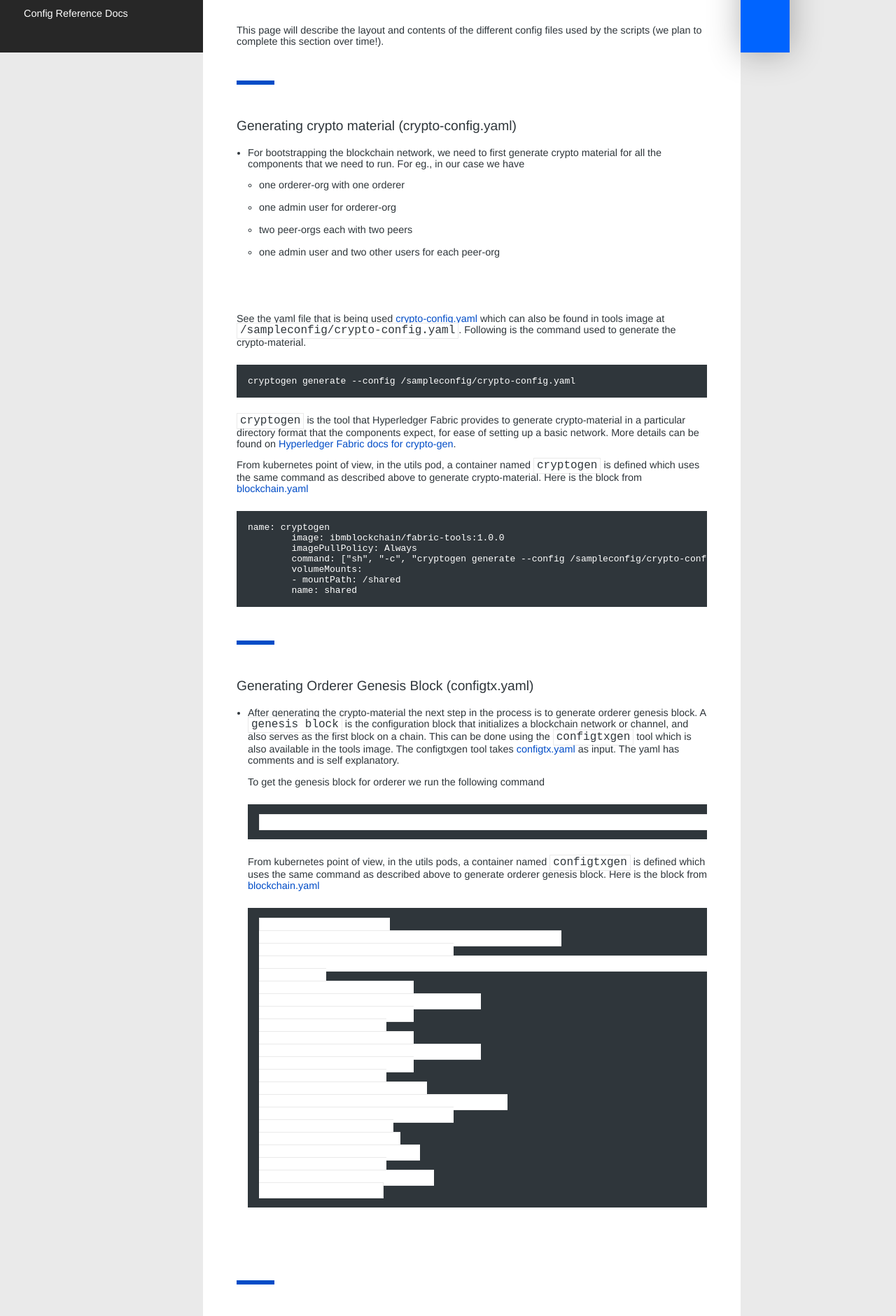
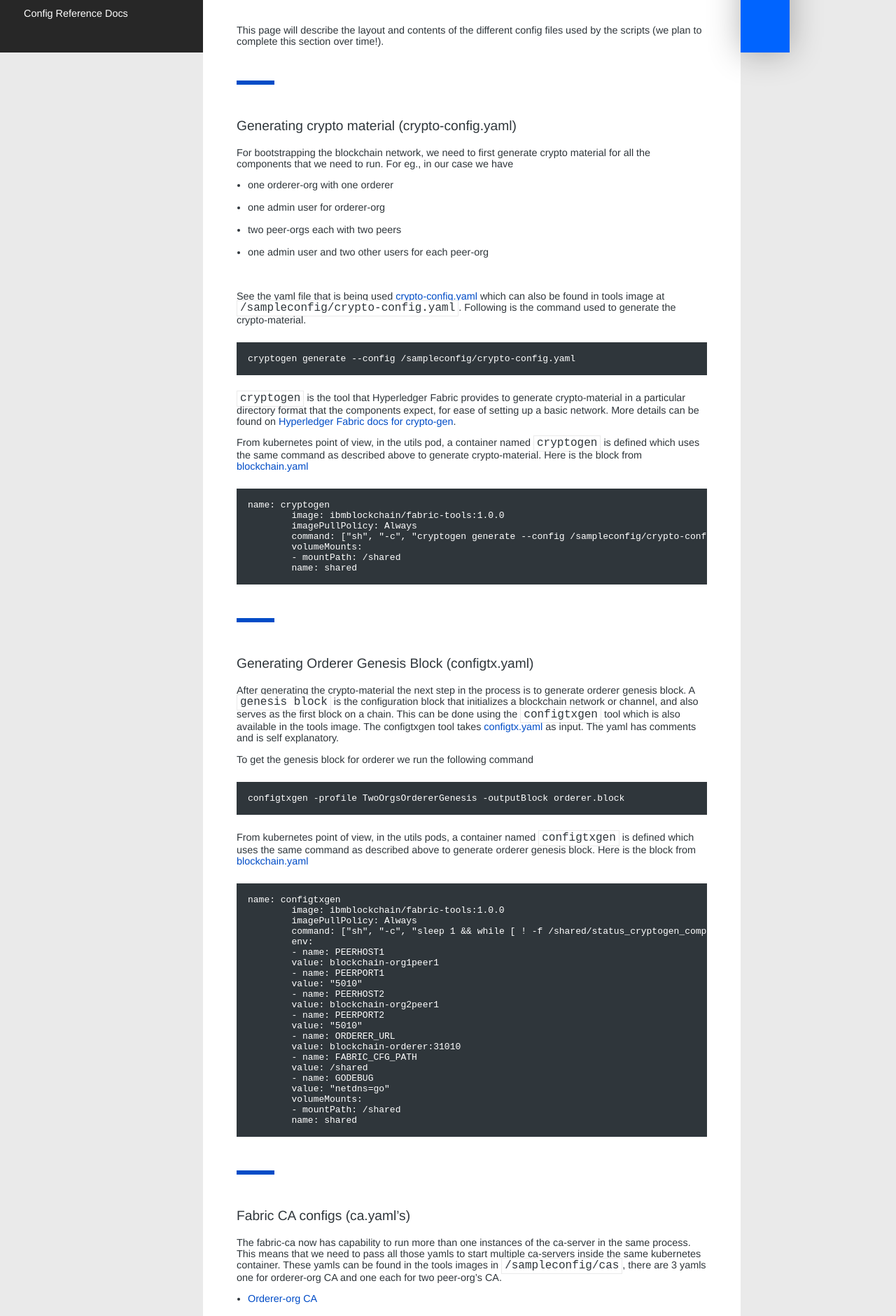
Before and after one commit to IBM-Blockchain-Archive/ibm-blockchain.github.io, a Jekyll site: the page built from _pages/06_Config Reference Docs.md, in a window 1280 px wide. Shown: the part 382-2262 px from the top of the page at 70% size. Built offline with Jekyll 4.4.1, drawn with Linux system fonts in a browser that asks for light colours; some web fonts are replaced; some of the changed text lies outside the part shown.

Commit message:
various md fixes

````diff
--- a/_pages/06_Config Reference Docs.md
+++ b/_pages/06_Config Reference Docs.md
@@ -12,12 +12,12 @@
 * * *
 ### Generating crypto material (crypto-config.yaml)
 
-- For bootstrapping the blockchain network, we need to first generate crypto material for all the components that we need to run. For eg., in our case we have
+For bootstrapping the blockchain network, we need to first generate crypto material for all the components that we need to run. For eg., in our case we have
 
-	* one orderer-org with one orderer
-	* one admin user for orderer-org
-	* two peer-orgs each with two peers
-	* one admin user and two other users for each peer-org
+* one orderer-org with one orderer
+* one admin user for orderer-org
+* two peer-orgs each with two peers
+* one admin user and two other users for each peer-org
 
 See the yaml file that is being used [crypto-config.yaml](./crypto-config.yaml) which can also be found in tools image at `/sampleconfig/crypto-config.yaml`. Following is the command used to generate the crypto-material.
 
@@ -30,7 +30,7 @@
 
 From kubernetes point of view, in the utils pod, a container named `cryptogen` is defined which uses the same command as described above to generate crypto-material. Here is the block from [blockchain.yaml](../../kube-configs/blockchain.yaml)
 
-```
+```bash
 name: cryptogen
 	image: ibmblockchain/fabric-tools:1.0.0
 	imagePullPolicy: Always
@@ -43,46 +43,47 @@
 * * *
 ### Generating Orderer Genesis Block (configtx.yaml)
 
-- After generating the crypto-material the next step in the process is to generate orderer genesis block. A `genesis block` is the configuration block that initializes a blockchain network or channel, and also serves as the first block on a chain. This can be done using the `configtxgen` tool which is also available in the tools image. The configtxgen tool takes [configtx.yaml](./configtx.yaml) as input. The yaml has comments and is self explanatory.
+After generating the crypto-material the next step in the process is to generate orderer genesis block. A `genesis block` is the configuration block that initializes a blockchain network or channel, and also serves as the first block on a chain. This can be done using the `configtxgen` tool which is also available in the tools image. The configtxgen tool takes [configtx.yaml](./configtx.yaml) as input. The yaml has comments and is self explanatory.
 
-	To get the genesis block for orderer we run the following command
-	```bash
-	configtxgen -profile TwoOrgsOrdererGenesis -outputBlock orderer.block
-	```
+To get the genesis block for orderer we run the following command
+```bash
+configtxgen -profile TwoOrgsOrdererGenesis -outputBlock orderer.block
+```
 
-	From kubernetes point of view, in the utils pods, a container named `configtxgen` is defined which uses the same command as described above to generate orderer genesis block. Here is the block from [blockchain.yaml](../../kube-configs/blockchain.yaml)
-	```
-	name: configtxgen
-		image: ibmblockchain/fabric-tools:1.0.0
-		imagePullPolicy: Always
-		command: ["sh", "-c", "sleep 1 && while [ ! -f /shared/status_cryptogen_complete ]; do echo Waiting for cryptogen; sleep 1; done; cp /sampleconfig/configtx.yaml 	/shared/configtx.yaml; cd /shared/; configtxgen -profile TwoOrgsOrdererGenesis -outputBlock orderer.block && find /shared -type d | xargs chmod a+rx && find /shared -type f | xargs chmod a+r && touch /shared/status_configtxgen_complete && rm /shared/status_cryptogen_complete"]
-		env:
-		- name: PEERHOST1
-		value: blockchain-org1peer1
-		- name: PEERPORT1
-		value: "5010"
-		- name: PEERHOST2
-		value: blockchain-org2peer1
-		- name: PEERPORT2
-		value: "5010"
-		- name: ORDERER_URL
-		value: blockchain-orderer:31010
-		- name: FABRIC_CFG_PATH
-		value: /shared
-		- name: GODEBUG
-		value: "netdns=go"
-		volumeMounts:
-		- mountPath: /shared
-		name: shared
-	```
+From kubernetes point of view, in the utils pods, a container named `configtxgen` is defined which uses the same command as described above to generate orderer genesis block. Here is the block from [blockchain.yaml](../../kube-configs/blockchain.yaml)
+
+```bash
+name: configtxgen
+	image: ibmblockchain/fabric-tools:1.0.0
+	imagePullPolicy: Always
+	command: ["sh", "-c", "sleep 1 && while [ ! -f /shared/status_cryptogen_complete ]; do echo Waiting for cryptogen; sleep 1; done; cp /sampleconfig/configtx.yaml 	/shared/configtx.yaml; cd /shared/; configtxgen -profile TwoOrgsOrdererGenesis -outputBlock orderer.block && find /shared -type d | xargs chmod a+rx && find /shared -type f | xargs chmod a+r && touch /shared/status_configtxgen_complete && rm /shared/status_cryptogen_complete"]
+	env:
+	- name: PEERHOST1
+	value: blockchain-org1peer1
+	- name: PEERPORT1
+	value: "5010"
+	- name: PEERHOST2
+	value: blockchain-org2peer1
+	- name: PEERPORT2
+	value: "5010"
+	- name: ORDERER_URL
+	value: blockchain-orderer:31010
+	- name: FABRIC_CFG_PATH
+	value: /shared
+	- name: GODEBUG
+	value: "netdns=go"
+	volumeMounts:
+	- mountPath: /shared
+	name: shared
+```
 
 * * *
 ### Fabric CA configs (ca.yaml's)
 
-- The fabric-ca now has capability to run more than one instances of the ca-server in the same process. This means that we need to pass all those yamls to start multiple ca-servers inside the same kubernetes container. These yamls can be found in the tools images in `/sampleconfig/cas`, there are 3 yamls one for orderer-org CA and one each for two peer-org's CA.
-	* [Orderer-org CA](./cas/ca.yaml)
-	* [Peer-org1 CA](./cas/org1/ca.yaml)
-	* [Peer-org2 CA](./cas/org2/ca.yaml)
+The fabric-ca now has capability to run more than one instances of the ca-server in the same process. This means that we need to pass all those yamls to start multiple ca-servers inside the same kubernetes container. These yamls can be found in the tools images in `/sampleconfig/cas`, there are 3 yamls one for orderer-org CA and one each for two peer-org's CA.
+* [Orderer-org CA](./cas/ca.yaml)
+* [Peer-org1 CA](./cas/org1/ca.yaml)
+* [Peer-org2 CA](./cas/org2/ca.yaml)
 
 * * *
 ### Kubernetes config to bootsrtap and start the network (blockchain.yaml)
@@ -109,7 +110,7 @@
 
 Within the kubernetes config, in the utils pod, a container defined as `cryptogen` exercises the above command to generate the requisite crypto material.  The following snippet from [blockchain.yaml](../../kube-configs/blockchain.yaml), shows the codeblock where the cryptogen container is defined and the `generate` command is passed:
 
-```
+```bash
   - name: cryptogen
     image: ibmblockchain/fabric-tools:1.0.0
     imagePullPolicy: Always
@@ -122,19 +123,19 @@
 Apart from generating the crypto material, the container also performs the following tasks:
 
 1. copies the entirety of the crypto material into the `/shared` folder
-   ```
+   ```bash
    cp -r crypto-config /shared/
    ```
 2. renames all the random key files to `key.pem`
-   ```
+   ```bash
    for file in $(find /shared/ -iname *_sk); do dir=$(dirname $file); mv ${dir}/*_sk ${dir}/key.pem; done
    ```
 3. provides permissions to the crypto files
-   ```
+   ```bash
    find /shared -type d | xargs chmod a+rx && find /shared -type f | xargs chmod a+r
    ```
 4. writes `status_cryptogen_complete` file allowing the next process to start
-   ```
+   ```bash
    touch /shared/status_cryptogen_complete
    ```
 
@@ -155,7 +156,7 @@
 snippet from [blockchain.yaml](../../kube-configs/blockchain.yaml), shows the
 codeblock:
 
-```
+```bash
   - name: configtxgen
     image: ibmblockchain/fabric-tools:1.0.0
     imagePullPolicy: Always
@@ -182,22 +183,22 @@
 
 The section does the following:
 1. Wait for the [Step 1]() to be done
-   ```
+   ```bash
    while [ ! -f /shared/status_cryptogen_complete ]; do echo Waiting for cryptogen; sleep 1; done;
    ```
 
 2. Copy the configtx.yaml to shared folder for future use
-   ```
+   ```bash
    cp /sampleconfig/configtx.yaml /shared/configtx.yaml;
    ```
 
 3. Generate the orderer genesis block
-   ```
+   ```bash
    cd /shared/; configtxgen -profile TwoOrgsOrdererGenesis -outputBlock orderer.block
    ```
 
 4. Make sure we have the correct permissions on the files
-   ```
+   ```bash
    find /shared -type d | xargs chmod a+rx && find /shared -type f | xargs chmod a+r
    ```
 
@@ -208,14 +209,14 @@
 
 **Step 3 - Prepare the files for the CAs & hyperledger fabric composer**
 
-<Description goes here>
+Description goes here
 
+```bash
+- name: bootstrap
+	image: ibmblockchain/fabric-tools:1.0.0
+	imagePullPolicy: Always
+	command: ["sh", "-c", "sleep 1 && while [ ! -f /shared/status_configtxgen_complete ]; do echo Waiting for configtxgen; sleep 1; done; cp -r /sampleconfig/cas /shared; touch /shared/bootstrapped && rm /shared/status_configtxgen_complete && mkdir -p /shared/composer-credentials && chown 100 /shared/composer-credentials && echo 'Done with bootstrapping'" ]
+	volumeMounts:
+- mountPath: /shared
+	name: shared
 ```
-     - name: bootstrap
-    image: ibmblockchain/fabric-tools:1.0.0
-    imagePullPolicy: Always
-    command: ["sh", "-c", "sleep 1 && while [ ! -f /shared/status_configtxgen_complete ]; do echo Waiting for configtxgen; sleep 1; done; cp -r /sampleconfig/cas /shared; touch /shared/bootstrapped && rm /shared/status_configtxgen_complete && mkdir -p /shared/composer-credentials && chown 100 /shared/composer-credentials && echo 'Done with bootstrapping'" ]
-    volumeMounts:
-    - mountPath: /shared
-      name: shared
-```
````
Also changed, not shown: _pages/01_Prepare & Setup.md (+10 -10 lines), _pages/05_Script Reference Docs.md (+16 -15 lines), css/style.scss (+9 -6 lines), css/style.min.css.
